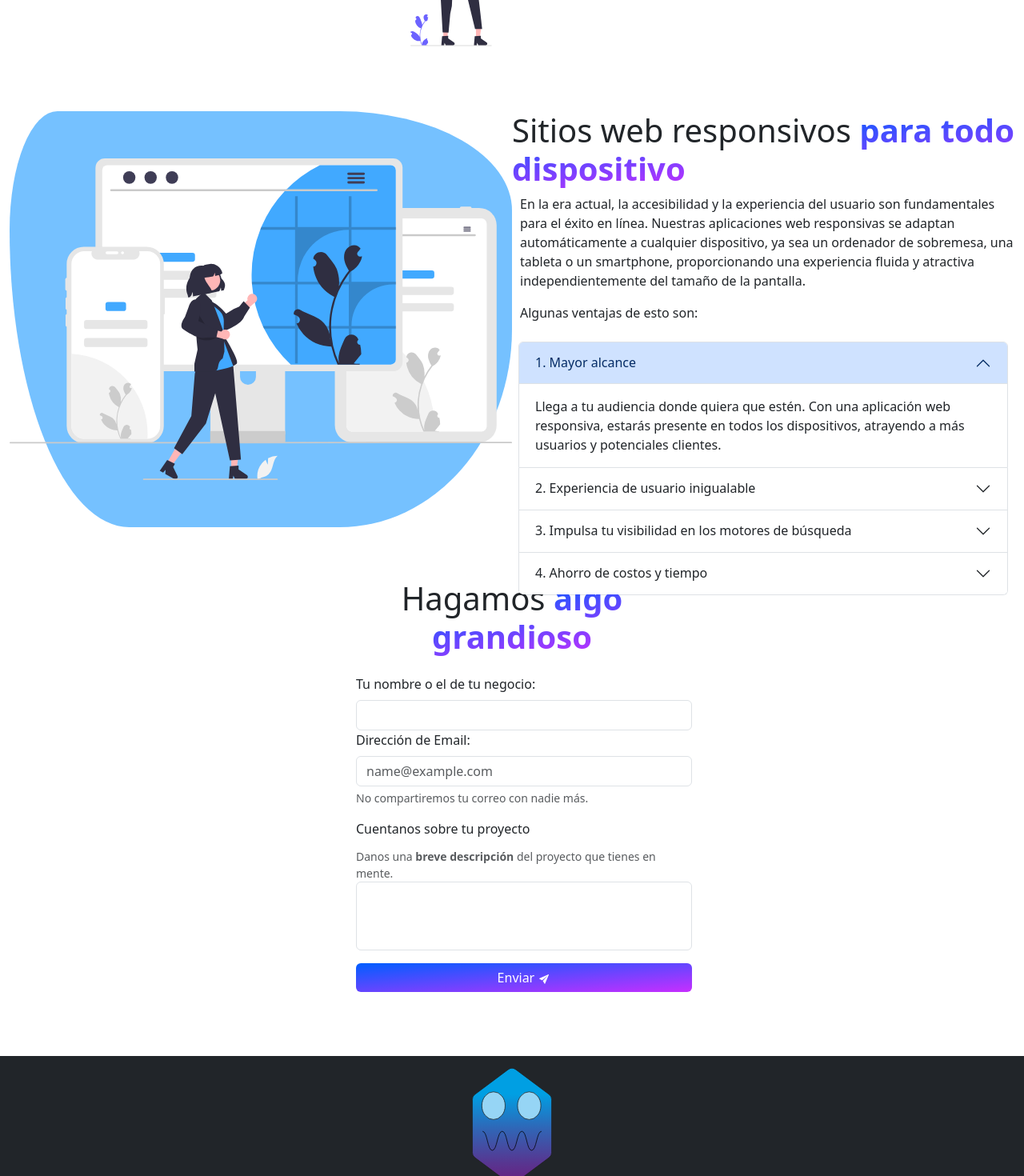
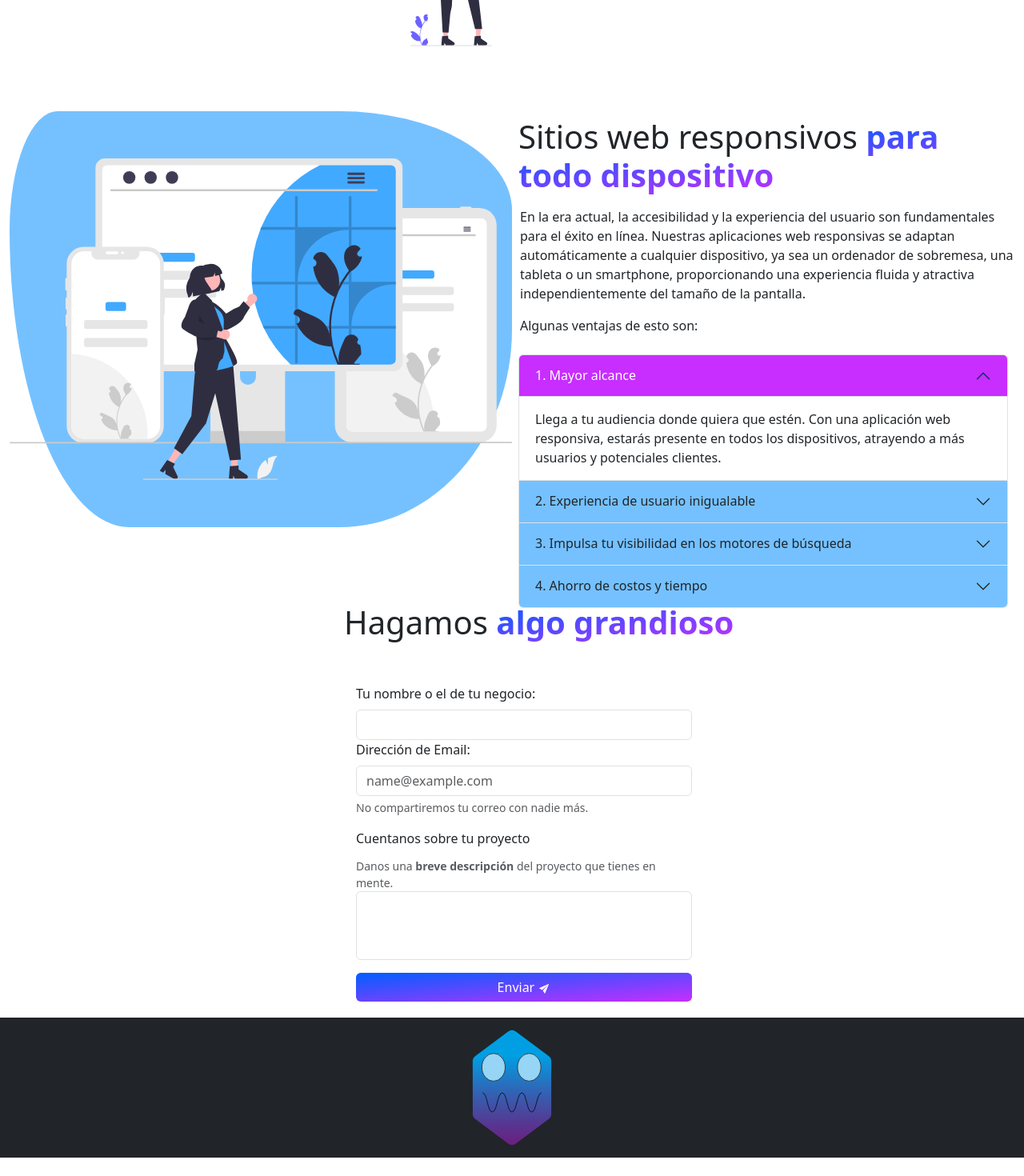
Before and after one commit to JhoanCamilo/React_LandingPage, a React (Vite) app: page / in a window 1280 px wide. Shown: the part 1181-2651 px from the top of the page at 80% size. After the commit the page ends 2628 px from the top, so only its background shows below. Built offline with nearby package versions, Linux system fonts and the light colour scheme.

Commit message:
Iniciando con la funcionalidad del formulario

```diff
--- a/index.html
+++ b/index.html
@@ -11,6 +11,6 @@
     <div id="root"></div>
     <script type="module" src="/src/main.jsx"></script>
     <script src="https://cdn.jsdelivr.net/npm/@popperjs/core@2.11.8/dist/umd/popper.min.js" integrity="sha384-I7E8VVD/ismYTF4hNIPjVp/Zjvgyol6VFvRkX/vR+Vc4jQkC+hVqc2pM8ODewa9r" crossorigin="anonymous"></script>
-  <script src="https://cdn.jsdelivr.net/npm/bootstrap@5.3.0/dist/js/bootstrap.min.js" integrity="sha384-fbbOQedDUMZZ5KreZpsbe1LCZPVmfTnH7ois6mU1QK+m14rQ1l2bGBq41eYeM/fS" crossorigin="anonymous"></script>
+    <script src="https://cdn.jsdelivr.net/npm/bootstrap@5.3.0/dist/js/bootstrap.min.js" integrity="sha384-fbbOQedDUMZZ5KreZpsbe1LCZPVmfTnH7ois6mU1QK+m14rQ1l2bGBq41eYeM/fS" crossorigin="anonymous"></script>
   </body>
 </html>
--- a/src/Components/Carousel/Carousel.jsx
+++ b/src/Components/Carousel/Carousel.jsx
@@ -15,7 +15,7 @@ export function Carousel() {
     if (screen.width <= 767){
         return(
             <section className='container-fluid'>
-                <h3 className={Styles.carouselTitle}>FDe tu <strong className={`${Styles.strongText}`}>idea</strong> a la <strong className={`${Styles.strongText}`}>realidad</strong></h3>
+                <h3 className={Styles.carouselTitle}>De tu <strong className={`${Styles.strongText}`}>idea</strong> a la <strong className={`${Styles.strongText}`}>realidad</strong></h3>
                 <p className='text-center'>Si tienes una idea para promocionar tu marca con una web, pero no sabes cómo hacerlo, contacta con nosotros y te ayudaremos a <strong className={`${Styles.strongText}`}>llevar tu negocio al siguiente nivel</strong>.</p>
                 <div className={`d-block ${Styles.carouselContainer}`}>
                     <img src={idea} className={`${Styles.carouselImage}`} alt="from idea"/>
--- a/src/Components/Form/Form.module.css
+++ b/src/Components/Form/Form.module.css
@@ -15,8 +15,14 @@
     -webkit-text-fill-color: transparent;
 }
 @media (width >= 768px) {
+    .contactTitle{
+        width: 100vh;
+        text-align: left;
+    }
     .formContainer{
-        width:450px;
+        position: relative;
+        top: 30px;
+        width: 450px;
         padding: 15px;
     }
     textarea{
--- a/src/Components/Hero/Hero.module.css
+++ b/src/Components/Hero/Hero.module.css
@@ -57,7 +57,7 @@
         display: flex;
         justify-content: center;
         position: relative;
-        top: -100px;
+        top: -240px;
         opacity: 0.5;
         z-index: -1;
         overflow: hidden;
--- /dev/null
+++ b/src/Components/ResponsiveSection/Responsive.css
@@ -0,0 +1,11 @@
+.accordion-button{
+    background-color: #75c1ff;
+}
+.accordion-button:not(.collapsed){
+    color: white;
+    background-color: #c72eff;
+}
+.accordion-button:focus{
+    border: none;
+    box-shadow: none;
+}
--- a/src/Components/ResponsiveSection/Responsive.jsx
+++ b/src/Components/ResponsiveSection/Responsive.jsx
@@ -1,4 +1,5 @@
 import Styles from './Responsive.module.css'
+import './Responsive.css'
 import img from './responsive.svg'
 function Accordion() {
     return(
@@ -62,7 +63,7 @@ export function ResponsiveSection() {
                     <img src={img} alt=""/>
                 </div>
                 <div className={`${Styles.responsiveText}`}>
-                    <h3>Sitios web responsivos <strong className={`${Styles.strongText}`}>para todo dispositivo</strong></h3>
+                    <h3 className='p-2'>Sitios web responsivos <strong className={`${Styles.strongText}`}>para todo dispositivo</strong></h3>
                     <p>En la era actual, la accesibilidad y la experiencia del usuario son fundamentales para el éxito en línea.
                     Nuestras aplicaciones web responsivas se adaptan automáticamente a cualquier dispositivo,
                     ya sea un ordenador de sobremesa, una tableta o un smartphone, proporcionando una experiencia fluida y atractiva
@@ -77,11 +78,12 @@ export function ResponsiveSection() {
         return(
             <section className='container-fluid d-block d-md-flex'>
                 <div className={`${Styles.responsiveText}`}>
-                    <h3 className='p-2'>Responsive web sites <strong className={`${Styles.strongText}`}>for all devices</strong></h3>
-                    <p>In today's age, accessibility and user experience are critical to online success. Our responsive web applications
-                     automatically adapt to any device, whether it's a desktop computer, tablet or smartphone, providing a fluid and
-                     engaging experience regardless of screen size.</p>
-                     <p>Some advantages of this are:</p>
+                    <h3 className='p-2'>Sitios web responsivos <strong className={`${Styles.strongText}`}>para todo dispositivo</strong></h3>
+                    <p>En la era actual, la accesibilidad y la experiencia del usuario son fundamentales para el éxito en línea.
+                    Nuestras aplicaciones web responsivas se adaptan automáticamente a cualquier dispositivo,
+                    ya sea un ordenador de sobremesa, una tableta o un smartphone, proporcionando una experiencia fluida y atractiva
+                    independientemente del tamaño de la pantalla.</p>
+                     <p>Algunas ventajas de esto son:</p>
                      <Accordion/>
                 </div>
                 <div className={`${Styles.responsiveImg}`}>
```
